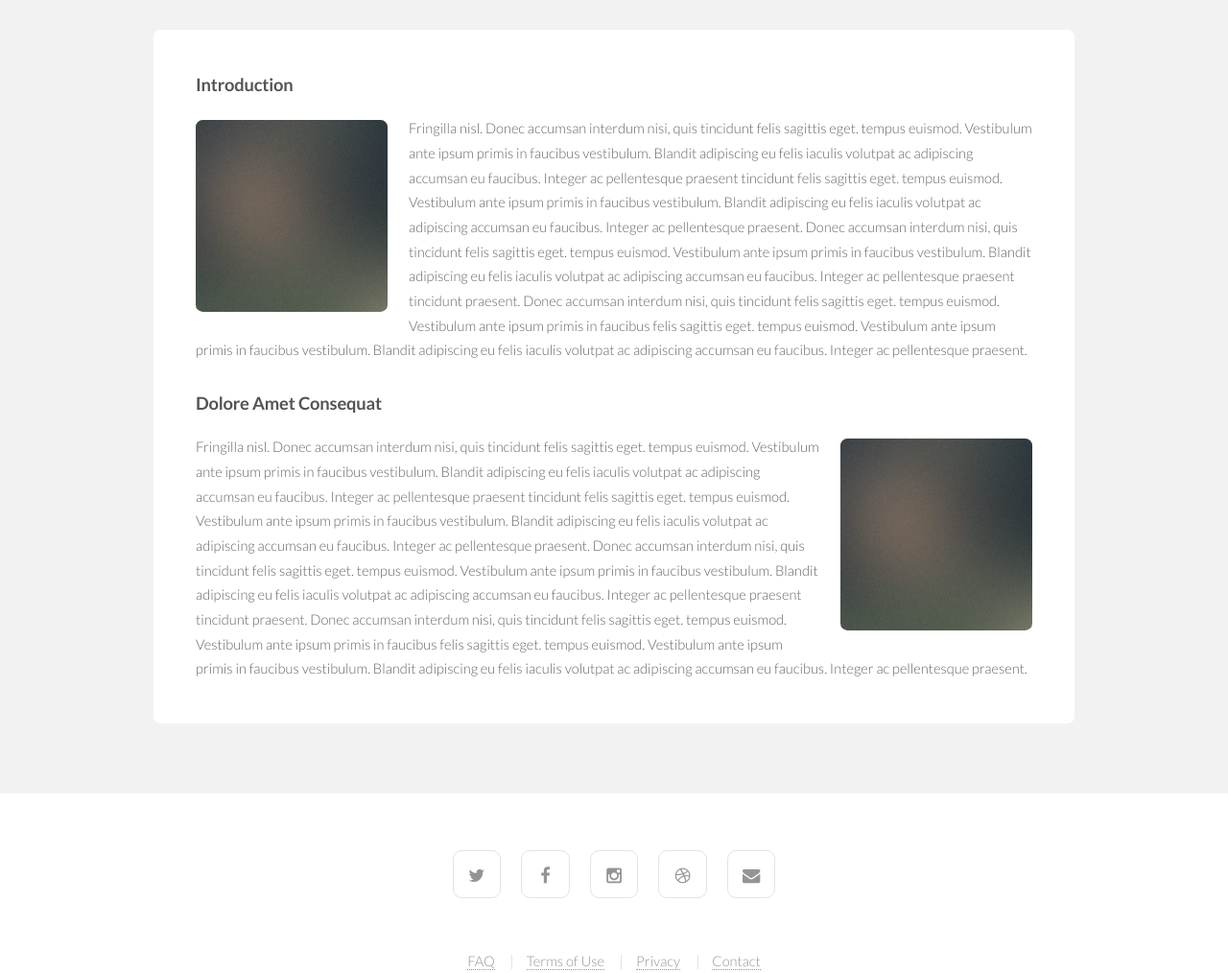
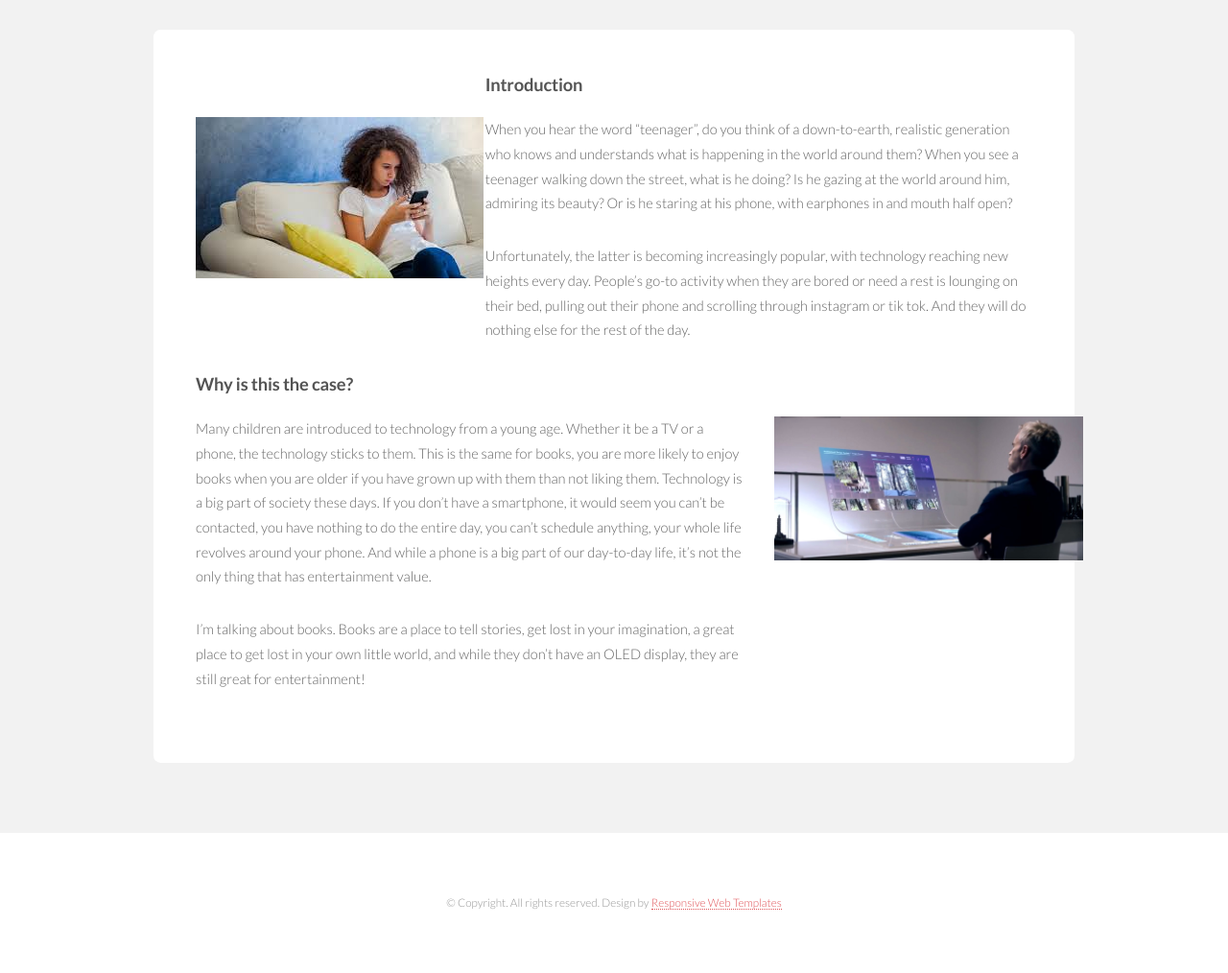
Before and after one commit to JosiahHarding/JosiahHarding.github.io, a plain HTML site: page endangered.html in a window 1280 px wide. Shown: the part 172-1186 px from the top of the page at 96% size. Drawn offline with Linux system fonts and the light colour scheme.

Commit message:
checkpoint 3

```diff
--- a/endangered.html
+++ b/endangered.html
@@ -2,11 +2,12 @@
 
 <html>
 	<head>
-		<title> </title>
-		<meta http-equiv="content-type" content="text/html; charset=utf-8" />
-		<meta name="description" content="" />
-		<meta name="keywords" content="" />
-		<!--[if lte IE 8]><script src="theme/ie/html5shiv.js"></script><![endif]-->
+		<title></title>
+		<meta http-equiv="content-type" content="text/html; charset=utf-8"/>
+		<meta name="description" content=""/>
+		<meta name="keywords" content=""/>
+		<!--[if lte IE 8]>
+		<script src="theme/ie/html5shiv.js"></script><![endif]-->
 		<script src="js/jquery.min.js"></script>
 		<script src="js/jquery.dropotron.min.js"></script>
 		<script src="js/jquery.scrollgress.min.js"></script>
@@ -16,13 +17,15 @@
 		<script src="js/skel-layers.min.js"></script>
 		<script src="js/init.js"></script>
 		<noscript>
-			<link rel="stylesheet" href="css/style.css" />
-			<link rel="stylesheet" href="theme/skel.css" />
-			<link rel="stylesheet" href="theme/style.css" />
-			<link rel="stylesheet" href="theme/style-xlarge.css" />
+			<link rel="stylesheet" href="css/style.css"/>
+			<link rel="stylesheet" href="theme/skel.css"/>
+			<link rel="stylesheet" href="theme/style.css"/>
+			<link rel="stylesheet" href="theme/style-xlarge.css"/>
 		</noscript>
-		<!--[if lte IE 9]><link rel="stylesheet" href="theme/ie/v9.css" /><![endif]-->
-		<!--[if lte IE 8]><link rel="stylesheet" href="theme/ie/v8.css" /><![endif]-->
+		<!--[if lte IE 9]>
+		<link rel="stylesheet" href="theme/ie/v9.css"/><![endif]-->
+		<!--[if lte IE 8]>
+		<link rel="stylesheet" href="theme/ie/v8.css"/><![endif]-->
 	</head>
 	<body>
 
@@ -47,40 +50,103 @@
 				<h2>Endangered Species</h2>
 			</header>
 			<div class="container">
+				<div class="row 150%">
+					<div class="4u 12u$(2) important(2)">
 
-					<!-- Content -->
-						<section id="content">
-							<h3 class="center">Introduction</h3>
-							<p>
-								<span class="image left"><img src="images/pic08.jpg" alt="" /></span>
-								Fringilla nisl. Donec accumsan interdum nisi, quis tincidunt felis sagittis eget. tempus euismod. Vestibulum ante ipsum primis in faucibus vestibulum. Blandit adipiscing eu felis iaculis volutpat ac adipiscing accumsan eu faucibus. Integer ac pellentesque praesent tincidunt felis sagittis eget. tempus euismod. Vestibulum ante ipsum primis in faucibus vestibulum. Blandit adipiscing eu felis iaculis volutpat ac adipiscing accumsan eu faucibus. Integer ac pellentesque praesent. Donec accumsan interdum nisi, quis tincidunt felis sagittis eget. tempus euismod. Vestibulum ante ipsum primis in faucibus vestibulum. Blandit adipiscing eu felis iaculis volutpat ac adipiscing accumsan eu faucibus. Integer ac pellentesque praesent tincidunt praesent. Donec accumsan interdum nisi, quis tincidunt felis sagittis eget. tempus euismod. Vestibulum ante ipsum primis in faucibus felis sagittis eget. tempus euismod. Vestibulum ante ipsum primis in faucibus vestibulum. Blandit adipiscing eu felis iaculis volutpat ac adipiscing accumsan eu faucibus. Integer ac pellentesque praesent.
-							</p>
-
-							<h3>Dolore Amet Consequat</h3>
-							<p>
-								<span class="image right"><img src="images/pic08.jpg" alt="" /></span>
-								Fringilla nisl. Donec accumsan interdum nisi, quis tincidunt felis sagittis eget. tempus euismod. Vestibulum ante ipsum primis in faucibus vestibulum. Blandit adipiscing eu felis iaculis volutpat ac adipiscing accumsan eu faucibus. Integer ac pellentesque praesent tincidunt felis sagittis eget. tempus euismod. Vestibulum ante ipsum primis in faucibus vestibulum. Blandit adipiscing eu felis iaculis volutpat ac adipiscing accumsan eu faucibus. Integer ac pellentesque praesent. Donec accumsan interdum nisi, quis tincidunt felis sagittis eget. tempus euismod. Vestibulum ante ipsum primis in faucibus vestibulum. Blandit adipiscing eu felis iaculis volutpat ac adipiscing accumsan eu faucibus. Integer ac pellentesque praesent tincidunt praesent. Donec accumsan interdum nisi, quis tincidunt felis sagittis eget. tempus euismod. Vestibulum ante ipsum primis in faucibus felis sagittis eget. tempus euismod. Vestibulum ante ipsum primis in faucibus vestibulum. Blandit adipiscing eu felis iaculis volutpat ac adipiscing accumsan eu faucibus. Integer ac pellentesque praesent.
-							</p>
+						<section id="sidebar">
+							&nbsp;
 						</section>
 
+					</div>
+					<div class="8u 12u$(2)">
+
+						<section id="content">
+							<!-- Content -->
+							<h3>Introduction</h3>
+						</section>
+
+					</div>
+				</div>
+				<div class="row 150%">
+					<div class="4u 12u$(2) important(2)">
+
+						<!-- Sidebar -->
+						<section id="sidebar">
+							<img src="images/download-1.jpg" alt=""/>
+							<p></p>
+						</section>
+
+					</div>
+					<div class="8u 12u$(2)">
+
+						<section id="content">
+							<!-- Content -->
+							<p>When you hear the word “teenager”, do you think of a down-to-earth, realistic generation who
+								knows and understands what is happening in the world around them? When you see a teenager
+								walking down the street, what is he doing? Is he gazing at the world around him, admiring its
+								beauty? Or is he staring at his phone, with earphones in and mouth half open?</p>
+							<p>Unfortunately, the latter is becoming increasingly popular, with technology reaching new heights
+								every day. People’s go-to activity when they are bored or need a rest is lounging on their bed,
+								pulling out their phone and scrolling through instagram or tik tok. And they will do nothing
+								else for the rest of the day.</p>
+						</section>
+
+					</div>
+				</div>
+
+				<div class="row 150%">
+					<div class="8u 12u$(2)">
+
+						<section id="content">
+							<!-- Content -->
+							<h3>Why is this the case?</h3>
+						</section>
+
+					</div>
+					<div class="4u 12u$(2) important(2)">
+
+						<!-- Sidebar -->
+						<section id="sidebar">
+							&nbsp;
+						</section>
+
+					</div>
+				</div>
+
+
+				<div class="row 150%">
+					<div class="8u 12u$(2)">
+
+						<section id="content">
+							<!-- Content -->
+							<p>Many children are introduced to technology from a young age. Whether it be a TV or a phone, the
+								technology sticks to them. This is the same for books, you are more likely to enjoy books when
+								you are older if you have grown up with them than not liking them. Technology is a big part of
+								society these days. If you don’t have a smartphone, it would seem you can’t be contacted, you
+								have nothing to do the entire day, you can’t schedule anything, your whole life revolves around
+								your phone. And while a phone is a big part of our day-to-day life, it’s not the only thing that
+								has entertainment value.</p>
+							<p>I’m talking about books. Books are a place to tell stories, get lost in your imagination, a great
+								place to get lost in your own little world, and while they don’t have an OLED display, they are
+								still great for entertainment!</p>
+						</section>
+
+					</div>
+					<div class="4u 12u$(2) important(2)">
+
+						<!-- Sidebar -->
+						<section id="sidebar">
+							<img src="images/download-4.png" alt=""/>
+							<p></p>
+						</section>
+
+					</div>
+				</div>
 			</div>
 		</section>
 
 		<!-- Footer -->
 		<footer id="footer">
-				<ul class="icons">
-					<li><a href="#" class="icon fa-twitter"><span class="label">Twitter</span></a></li>
-					<li><a href="#" class="icon fa-facebook"><span class="label">Facebook</span></a></li>
-					<li><a href="#" class="icon fa-instagram"><span class="label">Instagram</span></a></li>
-					<li><a href="#" class="icon fa-dribbble"><span class="label">Dribbble</span></a></li>
-					<li><a href="#" class="icon fa-envelope"><span class="label">Envelope</span></a></li>
-				</ul>
-				<ul class="menu">
-					<li><a href="#">FAQ</a></li>
-					<li><a href="#">Terms of Use</a></li>
-					<li><a href="#">Privacy</a></li>
-					<li><a href="#">Contact</a></li>
-				</ul>
 			<span class="copyright">
 				&copy; Copyright. All rights reserved. Design by <a href="http://www.html5webtemplates.co.uk">Responsive Web Templates</a>
 			</span>
```
Also changed, not shown: boosting.html (+90 -39 lines), habitats.html (+91 -40 lines), images/download-1.jpg (added), images/download-2.jpg (added), images/download-3.jpg (added), images/download-4.png (added), images/download-5.jpg (added), images/teenagers.png (added), 2 other files. Lines whose indentation alone changed are shown as unchanged.
